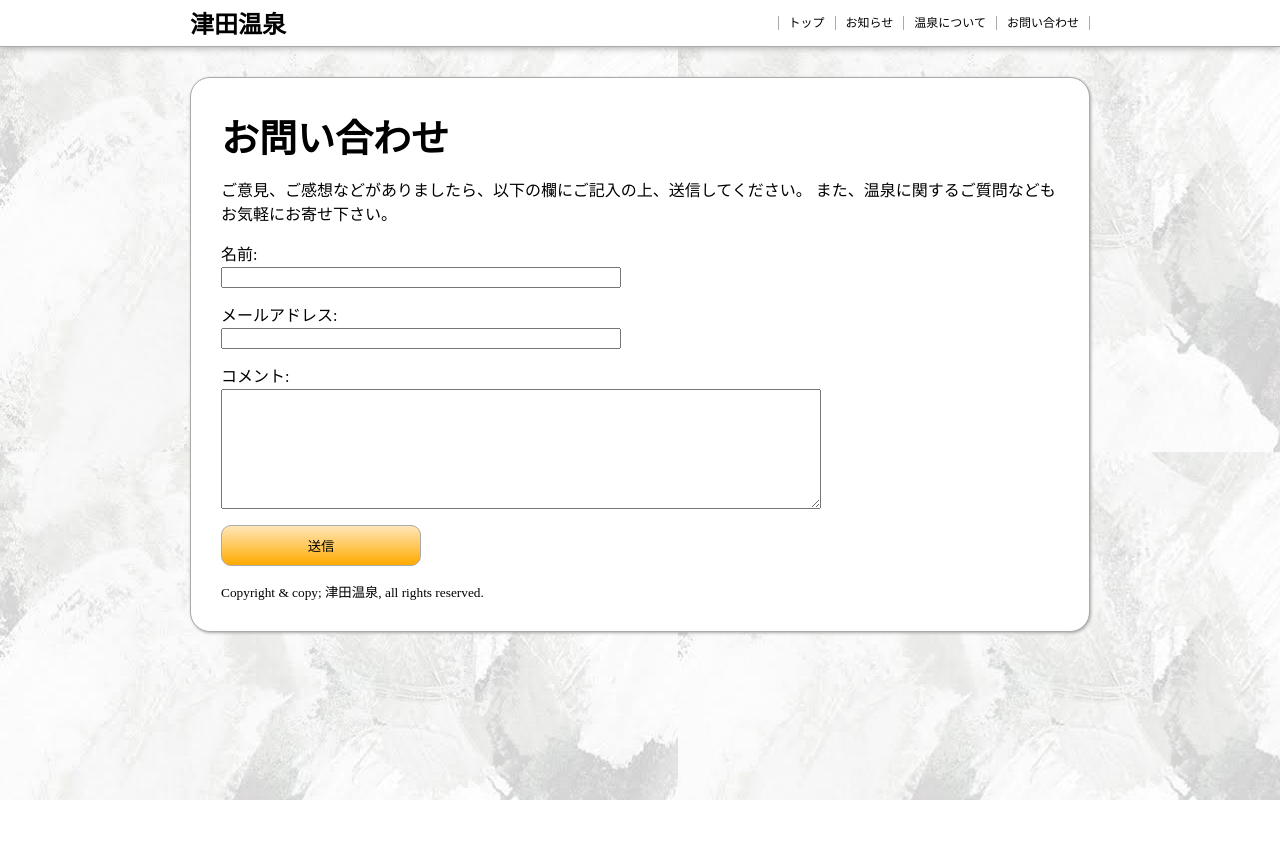
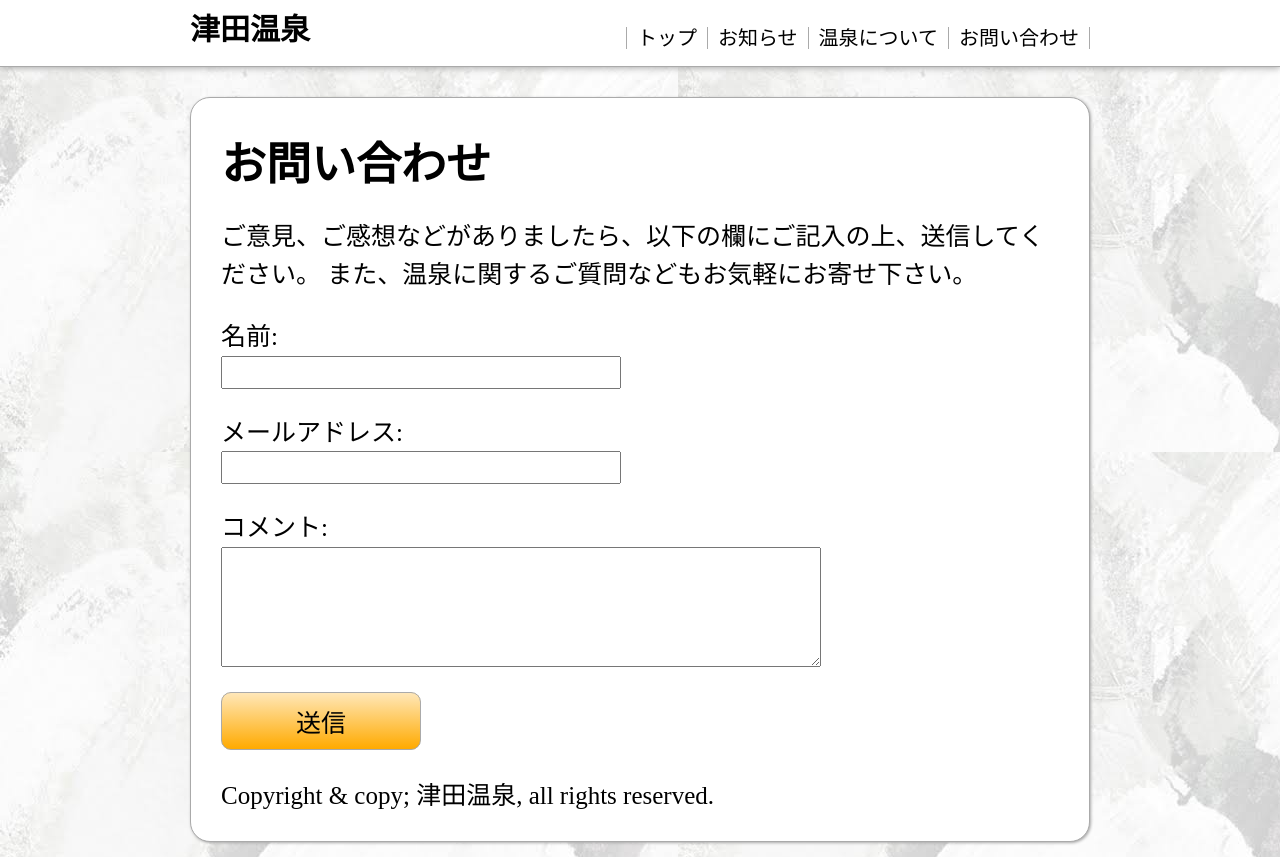
Before and after one commit to Sar-wak/tsudaonsen, a plain HTML site: page contact.html in a window 1280 px wide. Before the commit the page ends 800 px from the top, so only its background shows below. Drawn offline with Linux system fonts and the light colour scheme; a script that the page names is missing.

Commit message:
Update contact.css

```diff
--- a/contact.css
+++ b/contact.css
@@ -1,4 +1,4 @@
-
+@charset "utf-8";
 body {
   font-family: 'Noto Sans JP', sans-serif;
   font-family: 'Noto Serif JP', serif;
@@ -7,7 +7,7 @@ body {
 }
 
 h1{
-font-size: 38px;
+font-size: 55px;
 margin-top: 0;
 margin-bottom: 0;
 }
@@ -55,7 +55,7 @@ padding: 5px;
 
 header h1{
 font-family: 'Chango', cursive;
-font-size: 24px;
+font-size: 30px;
 width: 900px;
 margin-left: auto;
 margin-right: auto;
@@ -76,7 +76,7 @@ font-size: 0;
 
 nav li{
 display: inline;
-font-size: 12px;
+font-size: 20px;
 border-right: solid 1px #aaaaaa;
 padding-left: 10px;
 padding-right: 10px;
@@ -126,6 +126,16 @@ border-radius: 20px;
 overflow: hidden;
 }
 
+article h1{
+  font-size: 45px;
+}
+
+article *{
+  padding: 0;
+  -webkit-text-size-adjust: 100%;
+  font-size: 25px;
+}
+
 input[type="submit"]{
 width: 200px;
 background-color: #ffaa00;
@@ -153,9 +163,11 @@ margin-bottom: 30px;
 }
 
 footer{
-width: 900px;
-margin-left: auto;
-margin-right:auto;
+  width: 900px;
+  margin-left: auto;
+  margin-right:auto;
+  padding: 0;
+  -webkit-text-size-adjust: 100%;
 }
 
 @media screen and (max-width: 899px) {
```
